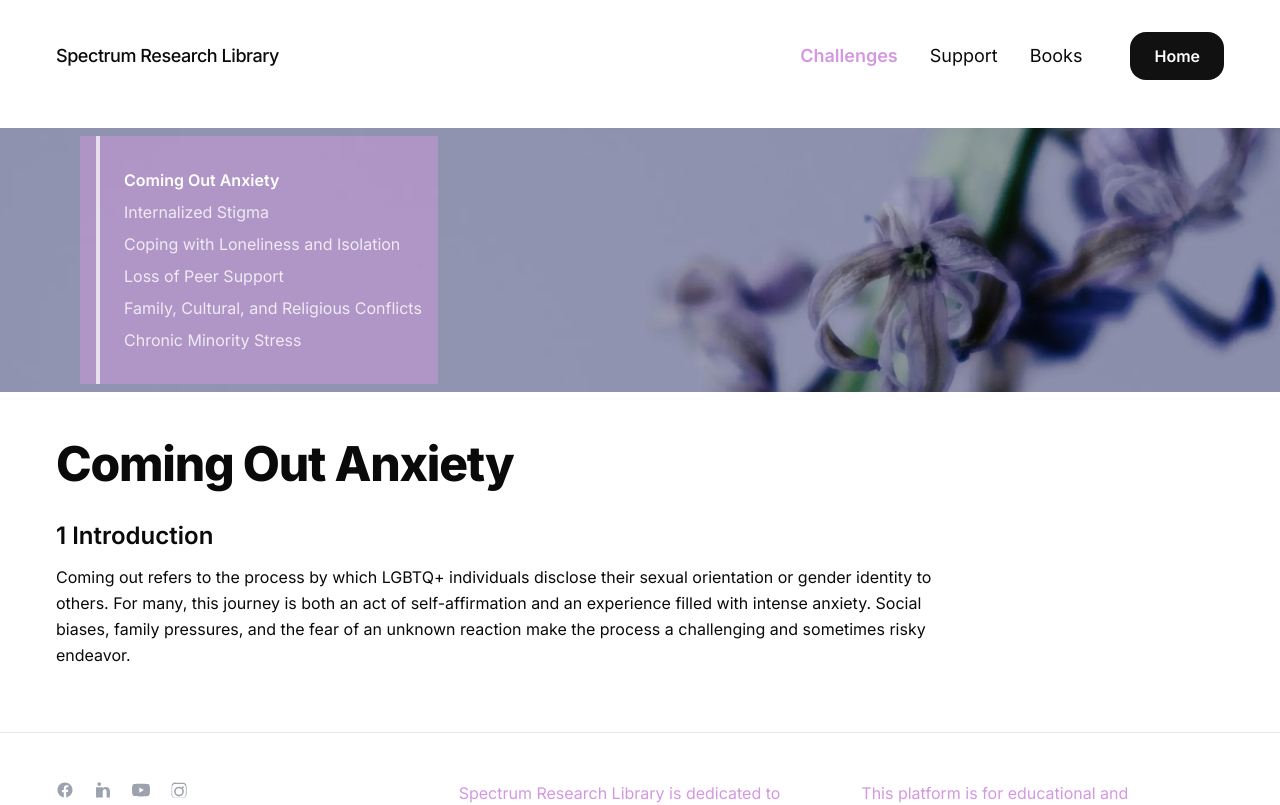
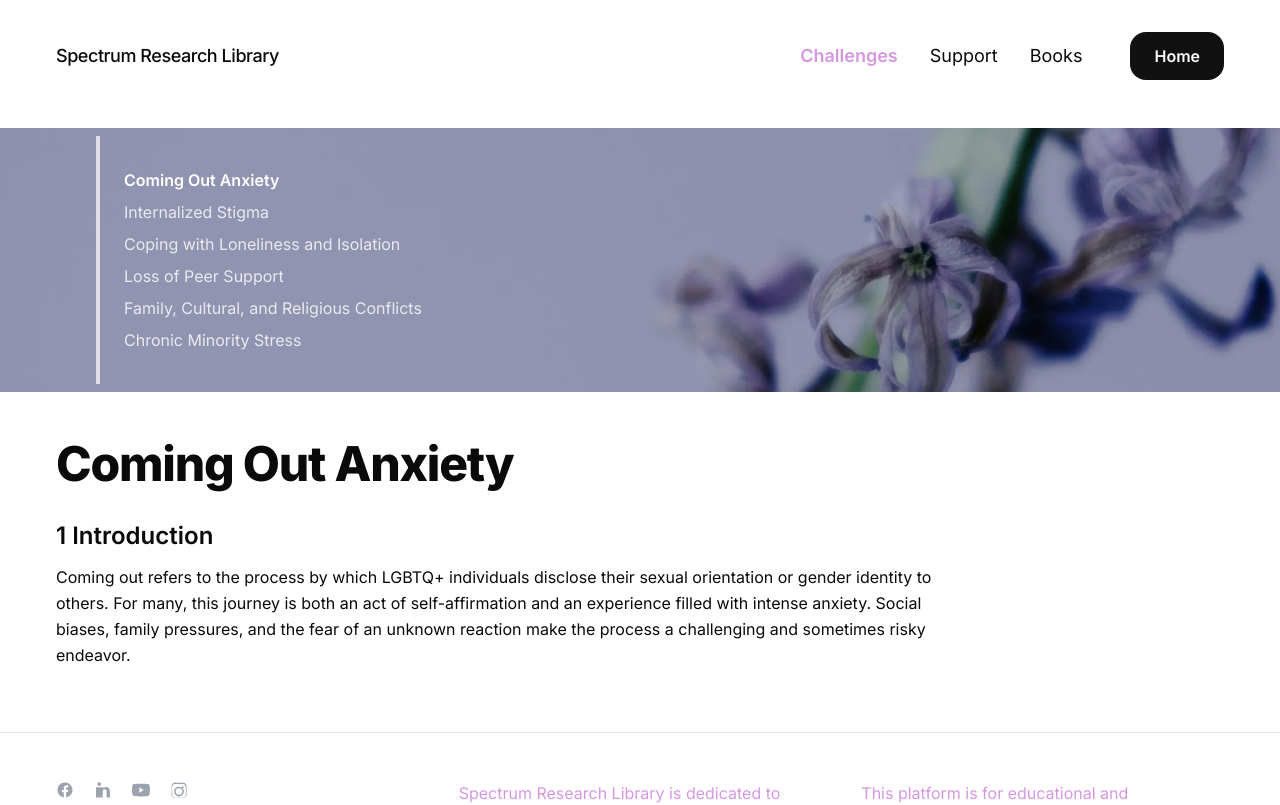
Before and after one commit to Annanayan/spectrum-research-library, a React (Vite) app: page /challenges/coming-out-anxiety in a window 1280 px wide. Shown: the top 805 px of the page. Built offline with nearby package versions, Linux system fonts and the light colour scheme.

Commit message:
Update Challenges.tsx

```diff
--- a/src/routes/Challenges.tsx
+++ b/src/routes/Challenges.tsx
@@ -9,7 +9,7 @@ export default function Challenges() {
   return (
     <div>
       <HeroBar src={current.heroImage} alt={current.title}>
-        <div className="h-full w-full bg-[#D498E1]/45 flex items-center">
+        <div className="h-full w-full flex items-center">
           <div className="container-xxl">
             <div className="max-w-[540px] pl-6 border-l-4 border-white/70 py-6 text-white/90">
               {challengeNav.map(item => {
```
